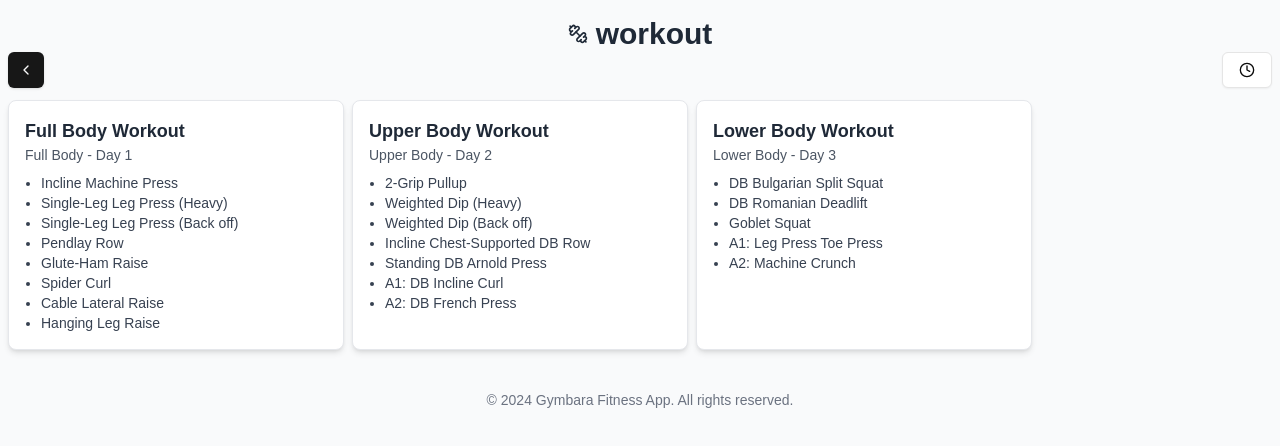
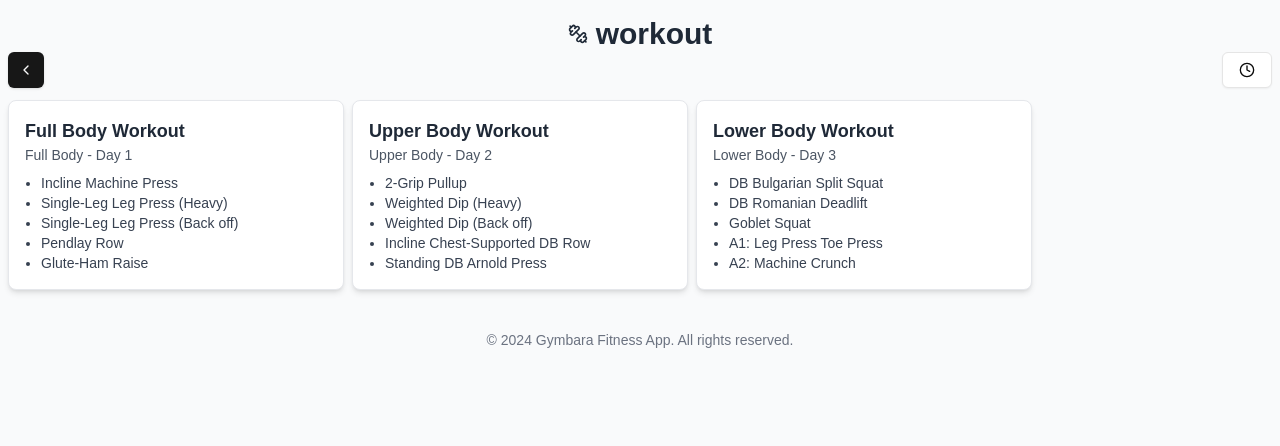
Before and after one commit to haikali3/gymbara, a Next.js app: page /workouts in a window 1280 px wide. Shown: the top 446 px of the page. Built offline with nearby package versions, Linux system fonts and the light colour scheme.

Commit message:
refine workout section card

```diff
--- a/src/app/workouts/page.tsx
+++ b/src/app/workouts/page.tsx
@@ -22,9 +22,9 @@ const workoutPlans: WorkoutPlan[] = [
       "Single-Leg Leg Press (Back off)",
       "Pendlay Row",
       "Glute-Ham Raise",
-      "Spider Curl",
-      "Cable Lateral Raise",
-      "Hanging Leg Raise",
+      // "Spider Curl",
+      // "Cable Lateral Raise",
+      // "Hanging Leg Raise",
     ],
     route: "/workouts/full-body",
   },
@@ -37,8 +37,8 @@ const workoutPlans: WorkoutPlan[] = [
       "Weighted Dip (Back off)",
       "Incline Chest-Supported DB Row",
       "Standing DB Arnold Press",
-      "A1: DB Incline Curl",
-      "A2: DB French Press",
+      // "A1: DB Incline Curl",
+      // "A2: DB French Press",
     ],
     route: "/workouts/upper-body",
   },
@@ -62,6 +62,8 @@ export default function Workout() {
   const navigateToWorkout = (route: string) => {
     router.push(route);
   };
+
+  //TODO: fetch the card from backend from WorkoutSections Table
 
   return (
     <div className="min-h-screen bg-gray-50 p-2 pt-4 pb-4 flex flex-col gap-2">
```
